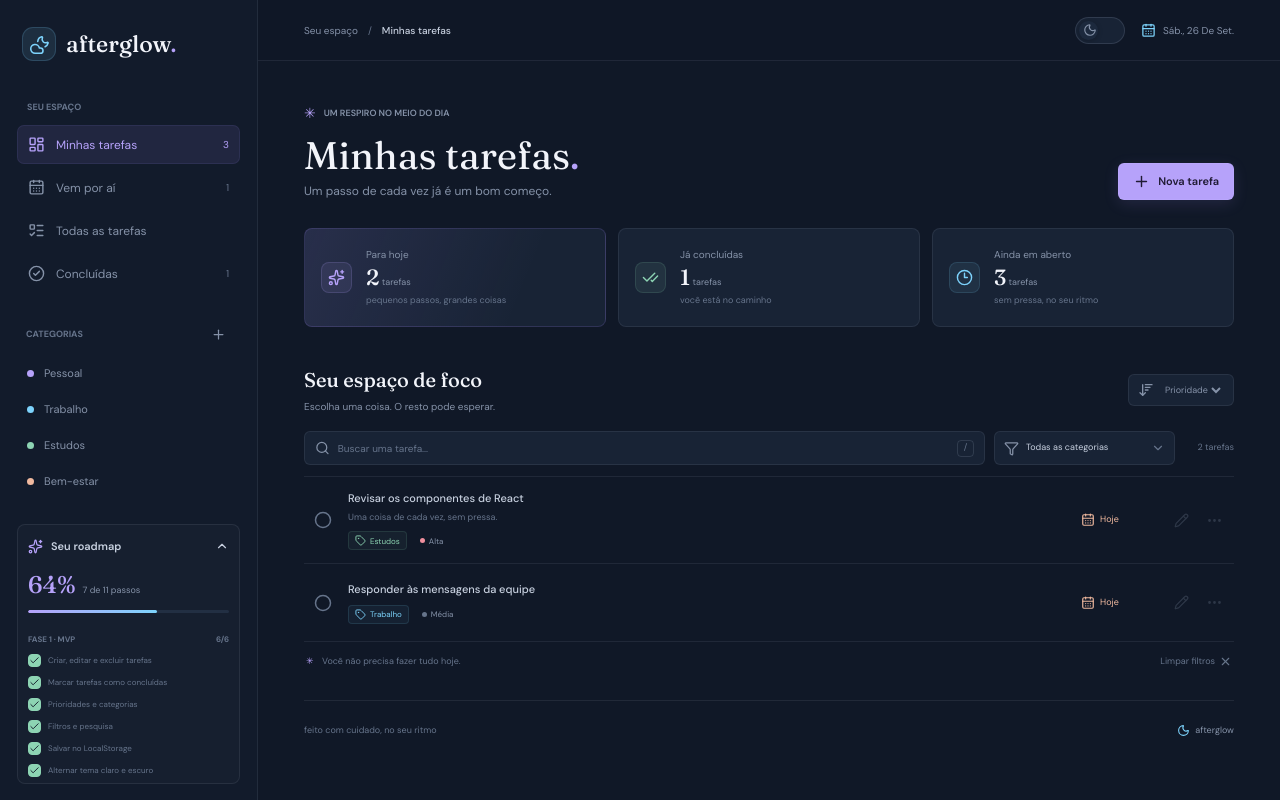
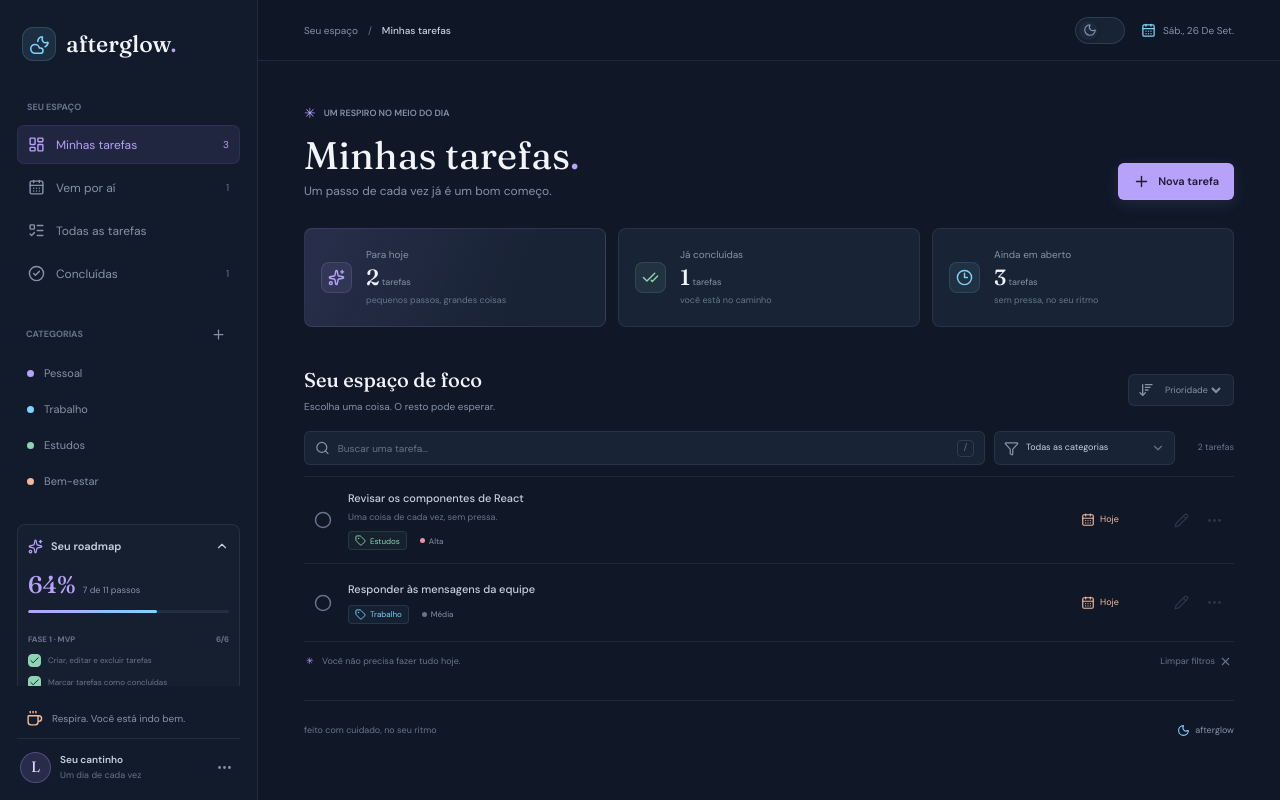
Before and after one commit to GabrielPalhares28/afterglow, a React (Vite) app: page /today in a window 1280 px wide. Built offline with nearby package versions, Linux system fonts and the light colour scheme.

Commit message:
fix: pin sidebar footer while allowing navigation and roadmap to scroll

```diff
--- a/src/index.css
+++ b/src/index.css
@@ -57,7 +57,7 @@ button:focus-visible, a:focus-visible, input:focus-visible, select:focus-visible
 button { cursor: pointer; }
 
 .app-shell { min-height: 100vh; background: var(--page); color: var(--text); }
-.sidebar { position: fixed; z-index: 8; inset: 0 auto 0 0; height: 100dvh; overflow-y: auto; overflow-x: hidden; display: flex; width: 258px; flex-direction: column; padding: 27px 17px 15px; background: var(--sidebar); border-right: 1px solid var(--line); }
+.sidebar { position: fixed; z-index: 8; inset: 0 auto 0 0; height: 100dvh; overflow: hidden; display: flex; width: 258px; flex-direction: column; padding: 27px 17px 15px; background: var(--sidebar); border-right: 1px solid var(--line); }
 .brand { display: flex; align-items: center; gap: 10px; width: fit-content; margin: 0 0 39px 5px; color: var(--text); font-family: 'Fraunces', serif; font-size: 23px; font-weight: 500; text-decoration: none; letter-spacing: 0; }
 .brand-mark { display: grid; width: 34px; height: 34px; place-items: center; color: var(--lumi); background: rgba(125, 211, 252, .1); border: 1px solid rgba(125, 211, 252, .17); border-radius: 11px; }
 .brand-period, .title-period { color: var(--lavender); }
@@ -79,6 +79,7 @@ button { cursor: pointer; }
 .category-link:hover, .category-selected { color: var(--text-soft); background: var(--surface-hover); }
 .category-dot { width: 7px; height: 7px; border-radius: 50%; }
 .dot-lilac { background: #b6a2fa; }.dot-blue { background: #7dd3fc; }.dot-green { background: #8dd4b3; }.dot-peach { background: #f0b99f; }
+.sidebar-scroll { flex: 1 1 auto; min-height: 0; overflow-y: auto; overflow-x: hidden; scrollbar-width: thin; scrollbar-color: var(--line-strong) transparent; }
 .roadmap-panel { flex: 0 0 auto; max-height: 260px; margin-top: 26px; padding: 13px 10px 11px; overflow-y: auto; scrollbar-width: thin; scrollbar-color: var(--line-strong) transparent; background: rgba(255,255,255,.018); border: 1px solid var(--line); border-radius: 8px; }
 .roadmap-panel summary { display: flex; align-items: center; justify-content: space-between; color: var(--text-soft); font-size: 11px; font-weight: 600; list-style: none; cursor: pointer; }
 .roadmap-panel summary::-webkit-details-marker { display: none; }
@@ -99,7 +100,7 @@ button { cursor: pointer; }
 .roadmap-done { color: var(--muted-dim); }
 .roadmap-check { display: grid; flex: 0 0 13px; width: 13px; height: 13px; place-items: center; border: 1px solid var(--line-strong); border-radius: 4px; color: #101827; }
 .roadmap-done .roadmap-check { background: var(--green); border-color: var(--green); }
-.sidebar-bottom { flex-shrink: 0; margin-top: 20px; padding-top: 13px; }
+.sidebar-bottom { flex: 0 0 auto; margin-top: 0; padding-top: 13px; background: var(--sidebar); }
 .sidebar-note { display: flex; align-items: center; gap: 9px; padding: 11px 9px; margin-bottom: 11px; color: var(--muted); border-bottom: 1px solid var(--line); font-size: 10px; }
 .sidebar-note svg { color: var(--peach); }
 .profile-row { display: flex; align-items: center; gap: 9px; padding: 2px 3px; }
```
